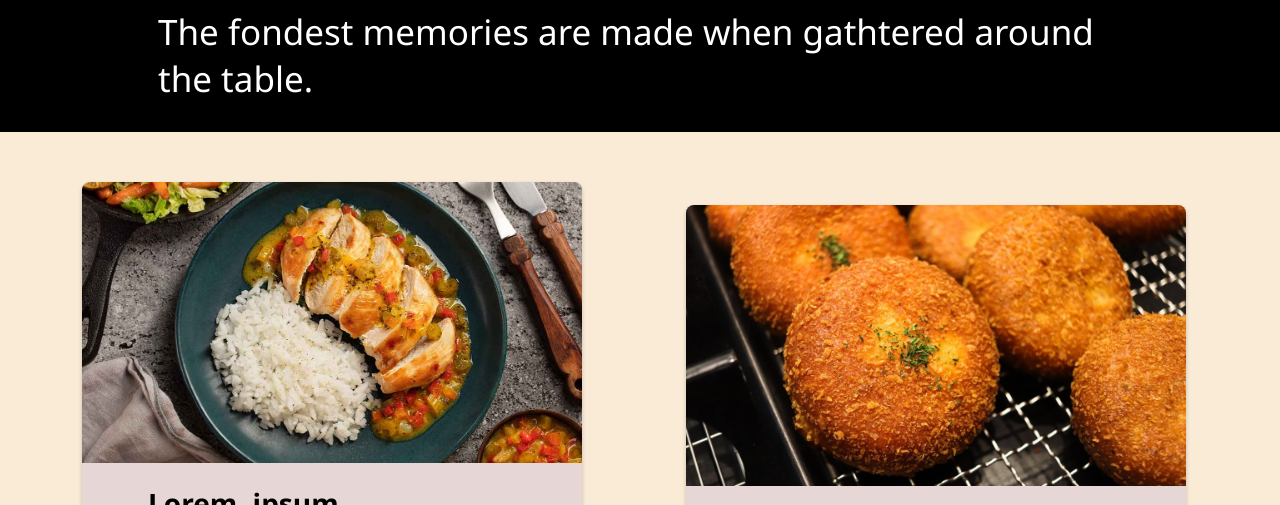
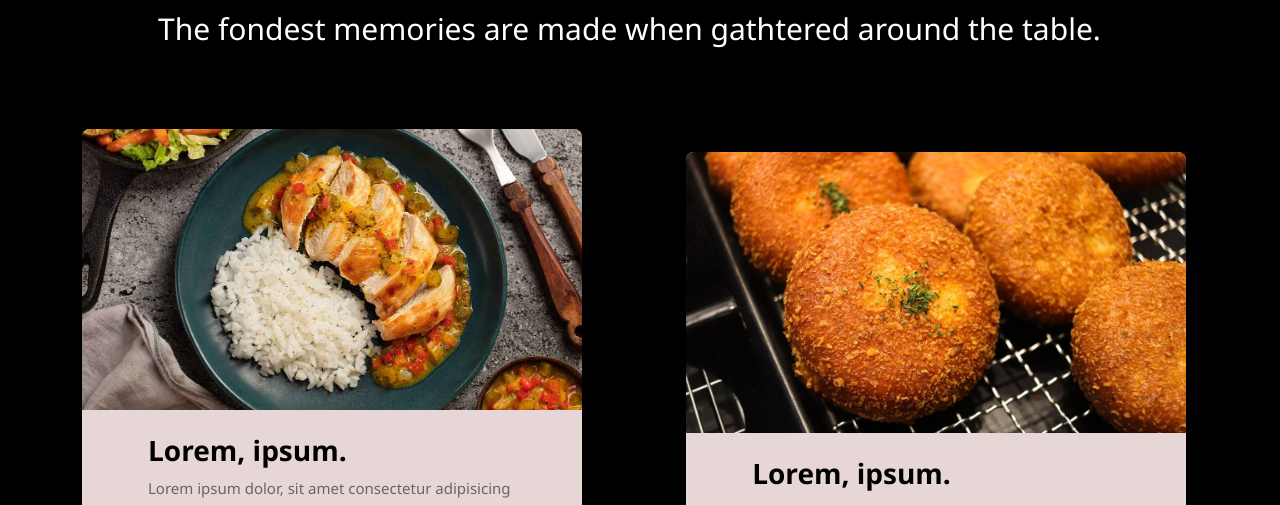
Before and after one commit to BIZZARREBOY/recipes, a plain HTML site: page index.html in a window 1280 px wide. Shown: the part 295-800 px from the top of the page. Drawn offline with Linux system fonts and the light colour scheme.

Commit message:
modify styles
Remove background

```diff
--- a/style.css
+++ b/style.css
@@ -26,7 +26,7 @@ body {
 }
 
 .content p {
-    font-size: 35px;
+    font-size: 30px;
     padding: 30px;
     margin-top: -40px;
     color: white;
@@ -36,7 +36,6 @@ body {
 
 .container-recipes {
     width: 100%;
-    background-color: antiquewhite;
 }
 
 .card-container {
@@ -49,7 +48,6 @@ body {
     background-color: #e6d6d6;
     border-radius: 8px;
     overflow: hidden;
-    box-shadow: 0px 2px 4px rgba(0, 0, 0, 0.2);
     margin: 50px;
     display: inline-block;
 }
```
